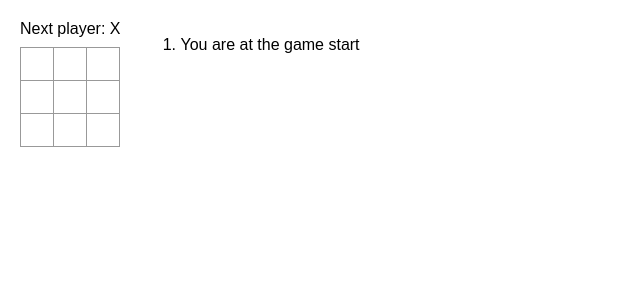
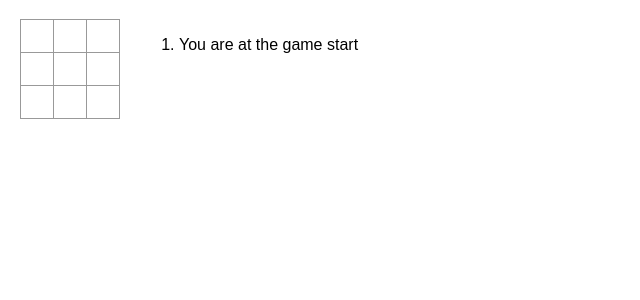
Before and after one commit to gustavoghislandi/estudos_react, a React (Create React App) app in the folder tutorial/tic-tac-toe/: page / in a window 1280 px wide. Shown: the top 300 px of the page, without its empty margins (0-640 px from the left). Built offline with nearby package versions, Linux system fonts and the light colour scheme.

Commit message:
improvement 2 do tutorial

```diff
--- a/tutorial/tic-tac-toe/src/App.js
+++ b/tutorial/tic-tac-toe/src/App.js
@@ -55,8 +55,28 @@ export function Board({ xIsNext, squares, onPlay }) {
     onPlay(nextSquares)
   }
 
+const board = [...Array(3)].map((_, row) => ( //  _ underscore é convenção de nome de parâmetro não usado.
+  <div className="board-row">
+    {[...Array(3)].map((square, col) => { // Spread é necessário para o array ter índices. Array(3) não funcionaria. Poderia ser Array(3).fill(null) ou [0, 1, 2].
+      const index = row * 3 + col; // 0 * 3 + 0; 0 * 3 + 1; 0 * 3 + 2; 1 * 3 + 0;...
+      return (
+        <Square
+          key={index}
+          value={squares[index]}
+          onSquareClick={() => handleClick(index)}
+        />
+      );
+    })}
+  </div>
+));
+
+  // Primeira tentativa (eu já sabia que iria sair em uma única dimensão):
+  // const arrayBoard = squares.map((square,index) => {
+  //   return <Square value={squares[index]} onSquareClick={() => handleClick(index)} /> // Depois a IA me mostrou o óbvio value={square}
+  // })
+
   return <>
-    <div className="status">{status}</div>
+    {/* <div className="status">{status}</div>
     <div className="board-row">
       <Square value={squares[0]} onSquareClick={() => handleClick(0)} />
       <Square value={squares[1]} onSquareClick={() => handleClick(1)} />
@@ -72,6 +92,9 @@ export function Board({ xIsNext, squares, onPlay }) {
       <Square value={squares[7]} onSquareClick={() => handleClick(7)} />
       <Square value={squares[8]} onSquareClick={() => handleClick(8)} />
     </div>
+    <p>Novo Board</p> */}
+    {/* {arrayBoard} */}
+    {board}
   </>;
 }
 
```
